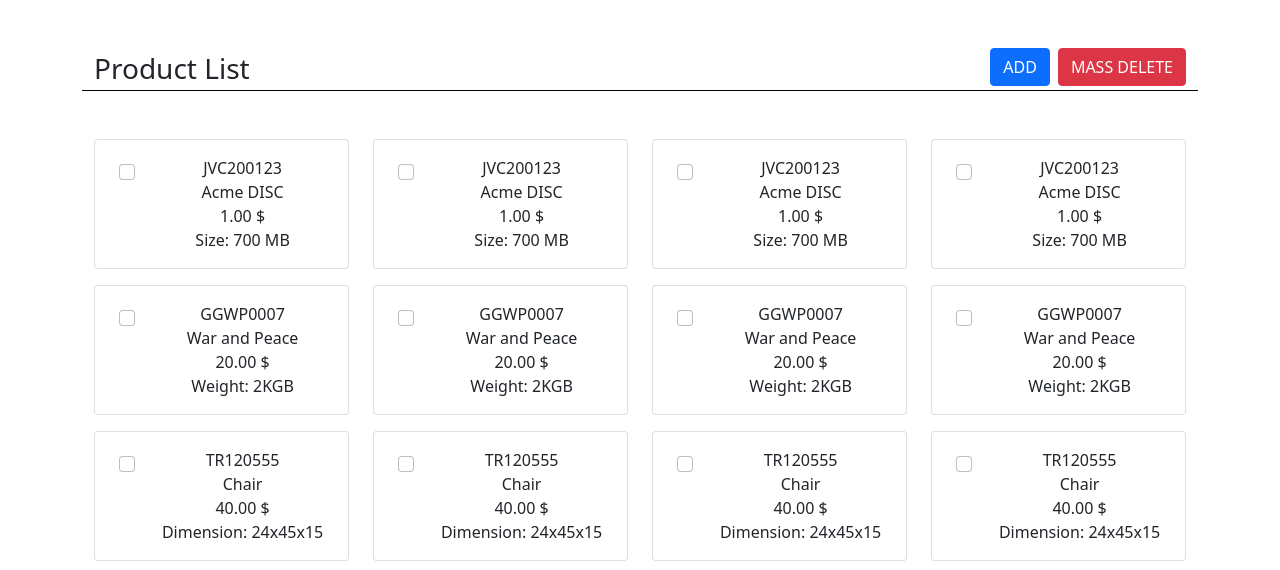
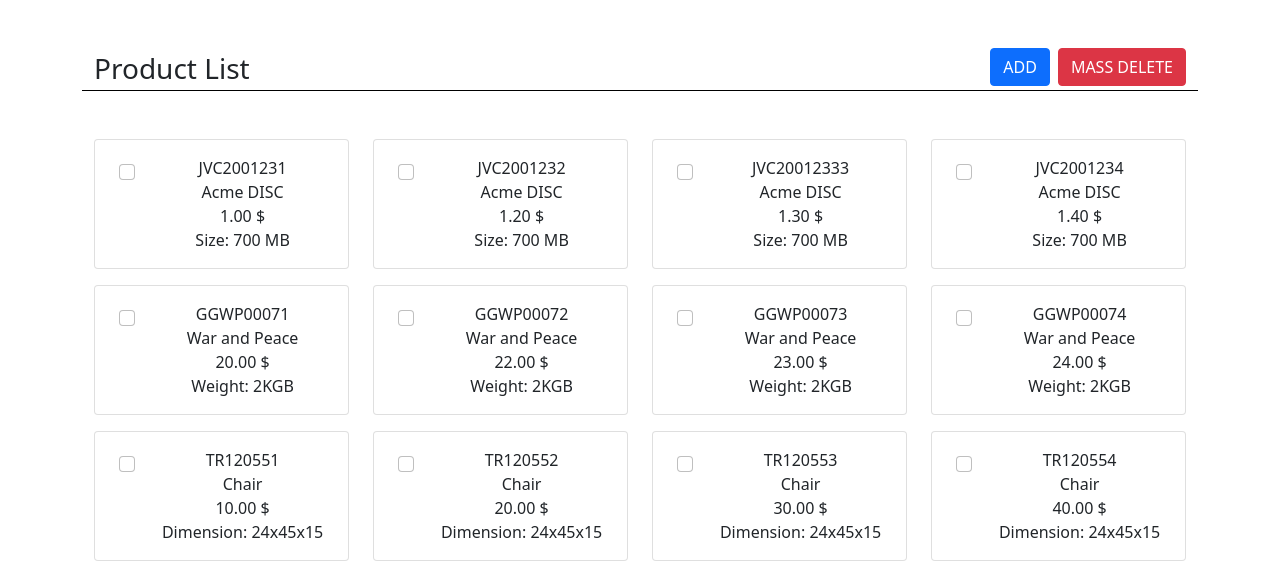
Before and after one commit to LionCreativeDev/junior-developer-test-task-frontend, a React (Create React App) app: page / in a window 1280 px wide. Shown: the top 570 px of the page. Built offline with nearby package versions, Linux system fonts and the light colour scheme.

Commit message:
changes after "Auto QA" test

```diff
--- a/package.json
+++ b/package.json
@@ -2,10 +2,12 @@
   "name": "junior-developer-test-task",
   "version": "0.1.0",
   "private": true,
+  "homepage": "https://scandiweb-web-test-project.000webhostapp.com/",
   "dependencies": {
     "@testing-library/jest-dom": "^5.16.4",
     "@testing-library/react": "^13.1.1",
     "@testing-library/user-event": "^13.5.0",
+    "firebase-tools": "^10.8.0",
     "react": "^18.1.0",
     "react-dom": "^18.1.0",
     "react-router-dom": "^6.3.0",
--- a/src/containers/ProductList/index.js
+++ b/src/containers/ProductList/index.js
@@ -33,11 +33,11 @@ function ProductList() {
             <div className="card mb-3">
               <div className="row g-0">
                 <div className="col-md-2">
-                  <input className="form-check-input m-4" type="checkbox" id="check1" name="option1" value="something" />
+                  <input className="form-check-input m-4 delete-checkbox" type="checkbox" value="JVC2001231" />
                 </div>
                 <div className="col-md-10">
                   <div className="card-body text-center">
-                    <p className="card-text mb-0">JVC200123</p>
+                    <p className="card-text mb-0">JVC2001231</p>
                     <p className="card-text mb-0">Acme DISC</p>
                     <p className="card-text mb-0">1.00 $</p>
                     <p className="card-text mb-0">Size: 700 MB</p>
@@ -51,13 +51,13 @@ function ProductList() {
             <div className="card mb-3">
               <div className="row g-0">
                 <div className="col-md-2">
-                  <input className="form-check-input m-4" type="checkbox" id="check1" name="option1" value="something" />
+                  <input className="form-check-input m-4 delete-checkbox" type="checkbox" value="JVC2001232" />
                 </div>
                 <div className="col-md-10">
                   <div className="card-body text-center">
-                    <p className="card-text mb-0">JVC200123</p>
+                    <p className="card-text mb-0">JVC2001232</p>
                     <p className="card-text mb-0">Acme DISC</p>
-                    <p className="card-text mb-0">1.00 $</p>
+                    <p className="card-text mb-0">1.20 $</p>
                     <p className="card-text mb-0">Size: 700 MB</p>
                   </div>
                 </div>
@@ -69,13 +69,13 @@ function ProductList() {
             <div className="card mb-3">
               <div className="row g-0">
                 <div className="col-md-2">
-                  <input className="form-check-input m-4" type="checkbox" id="check1" name="option1" value="something" />
+                  <input className="form-check-input m-4 delete-checkbox" type="checkbox" value="JVC20012333" />
                 </div>
                 <div className="col-md-10">
                   <div className="card-body text-center">
-                    <p className="card-text mb-0">JVC200123</p>
+                    <p className="card-text mb-0">JVC20012333</p>
                     <p className="card-text mb-0">Acme DISC</p>
-                    <p className="card-text mb-0">1.00 $</p>
+                    <p className="card-text mb-0">1.30 $</p>
                     <p className="card-text mb-0">Size: 700 MB</p>
                   </div>
                 </div>
@@ -87,13 +87,13 @@ function ProductList() {
             <div className="card mb-3">
               <div className="row g-0">
                 <div className="col-md-2">
-                  <input className="form-check-input m-4" type="checkbox" id="check1" name="option1" value="something" />
+                  <input className="form-check-input m-4 delete-checkbox" type="checkbox" value="JVC2001234" />
                 </div>
                 <div className="col-md-10">
                   <div className="card-body text-center">
-                    <p className="card-text mb-0">JVC200123</p>
+                    <p className="card-text mb-0">JVC2001234</p>
                     <p className="card-text mb-0">Acme DISC</p>
-                    <p className="card-text mb-0">1.00 $</p>
+                    <p className="card-text mb-0">1.40 $</p>
                     <p className="card-text mb-0">Size: 700 MB</p>
                   </div>
                 </div>
@@ -105,11 +105,11 @@ function ProductList() {
             <div className="card mb-3">
               <div className="row g-0">
                 <div className="col-md-2">
-                  <input className="form-check-input m-4" type="checkbox" id="check1" name="option1" value="something" />
+                  <input className="form-check-input m-4 delete-checkbox" type="checkbox" value="GGWP00071" />
                 </div>
                 <div className="col-md-10">
                   <div className="card-body text-center">
-                    <p className="card-text mb-0">GGWP0007</p>
+                    <p className="card-text mb-0">GGWP00071</p>
                     <p className="card-text mb-0">War and Peace</p>
                     <p className="card-text mb-0">20.00 $</p>
                     <p className="card-text mb-0">Weight: 2KGB</p>
@@ -123,13 +123,13 @@ function ProductList() {
             <div className="card mb-3">
               <div className="row g-0">
                 <div className="col-md-2">
-                  <input className="form-check-input m-4" type="checkbox" id="check1" name="option1" value="something" />
+                  <input className="form-check-input m-4 delete-checkbox" type="checkbox" value="GGWP00072" />
                 </div>
                 <div className="col-md-10">
                   <div className="card-body text-center">
-                    <p className="card-text mb-0">GGWP0007</p>
+                    <p className="card-text mb-0">GGWP00072</p>
                     <p className="card-text mb-0">War and Peace</p>
-                    <p className="card-text mb-0">20.00 $</p>
+                    <p className="card-text mb-0">22.00 $</p>
                     <p className="card-text mb-0">Weight: 2KGB</p>
                   </div>
                 </div>
@@ -141,13 +141,13 @@ function ProductList() {
             <div className="card mb-3">
               <div className="row g-0">
                 <div className="col-md-2">
-                  <input className="form-check-input m-4" type="checkbox" id="check1" name="option1" value="something" />
+                  <input className="form-check-input m-4 delete-checkbox" type="checkbox" value="GGWP00073" />
                 </div>
                 <div className="col-md-10">
                   <div className="card-body text-center">
-                    <p className="card-text mb-0">GGWP0007</p>
+                    <p className="card-text mb-0">GGWP00073</p>
                     <p className="card-text mb-0">War and Peace</p>
-                    <p className="card-text mb-0">20.00 $</p>
+                    <p className="card-text mb-0">23.00 $</p>
                     <p className="card-text mb-0">Weight: 2KGB</p>
                   </div>
                 </div>
@@ -159,13 +159,13 @@ function ProductList() {
             <div className="card mb-3">
               <div className="row g-0">
                 <div className="col-md-2">
-                  <input className="form-check-input m-4" type="checkbox" id="check1" name="option1" value="something" />
+                  <input className="form-check-input m-4 delete-checkbox" type="checkbox" value="GGWP00074" />
                 </div>
                 <div className="col-md-10">
                   <div className="card-body text-center">
-                    <p className="card-text mb-0">GGWP0007</p>
+                    <p className="card-text mb-0">GGWP00074</p>
                     <p className="card-text mb-0">War and Peace</p>
-                    <p className="card-text mb-0">20.00 $</p>
+                    <p className="card-text mb-0">24.00 $</p>
                     <p className="card-text mb-0">Weight: 2KGB</p>
                   </div>
                 </div>
@@ -177,13 +177,13 @@ function ProductList() {
             <div className="card mb-3">
               <div className="row g-0">
                 <div className="col-md-2">
-                  <input className="form-check-input m-4" type="checkbox" id="check1" name="option1" value="something" />
+                  <input className="form-check-input m-4 delete-checkbox" type="checkbox" value="TR120551" />
                 </div>
                 <div className="col-md-10">
                   <div className="card-body text-center">
-                    <p className="card-text mb-0">TR120555</p>
+                    <p className="card-text mb-0">TR120551</p>
                     <p className="card-text mb-0">Chair</p>
-                    <p className="card-text mb-0">40.00 $</p>
+                    <p className="card-text mb-0">10.00 $</p>
                     <p className="card-text mb-0">Dimension: 24x45x15</p>
                   </div>
                 </div>
@@ -195,13 +195,13 @@ function ProductList() {
             <div className="card mb-3">
               <div className="row g-0">
                 <div className="col-md-2">
-                  <input className="form-check-input m-4" type="checkbox" id="check1" name="option1" value="something" />
+                  <input className="form-check-input m-4 delete-checkbox" type="checkbox" value="TR120552" />
                 </div>
                 <div className="col-md-10">
                   <div className="card-body text-center">
-                    <p className="card-text mb-0">TR120555</p>
+                    <p className="card-text mb-0">TR120552</p>
                     <p className="card-text mb-0">Chair</p>
-                    <p className="card-text mb-0">40.00 $</p>
+                    <p className="card-text mb-0">20.00 $</p>
                     <p className="card-text mb-0">Dimension: 24x45x15</p>
                   </div>
                 </div>
@@ -213,13 +213,13 @@ function ProductList() {
             <div className="card mb-3">
               <div className="row g-0">
                 <div className="col-md-2">
-                  <input className="form-check-input m-4" type="checkbox" id="check1" name="option1" value="something" />
+                  <input className="form-check-input m-4 delete-checkbox" type="checkbox" value="TR120553" />
                 </div>
                 <div className="col-md-10">
                   <div className="card-body text-center">
-                    <p className="card-text mb-0">TR120555</p>
+                    <p className="card-text mb-0">TR120553</p>
                     <p className="card-text mb-0">Chair</p>
-                    <p className="card-text mb-0">40.00 $</p>
+                    <p className="card-text mb-0">30.00 $</p>
                     <p className="card-text mb-0">Dimension: 24x45x15</p>
                   </div>
                 </div>
@@ -231,11 +231,11 @@ function ProductList() {
             <div className="card mb-3">
               <div className="row g-0">
                 <div className="col-md-2">
-                  <input className="form-check-input m-4" type="checkbox" id="check1" name="option1" value="something" />
+                  <input className="form-check-input m-4 delete-checkbox" type="checkbox" value="TR120554" />
                 </div>
                 <div className="col-md-10">
                   <div className="card-body text-center">
-                    <p className="card-text mb-0">TR120555</p>
+                    <p className="card-text mb-0">TR120554</p>
                     <p className="card-text mb-0">Chair</p>
                     <p className="card-text mb-0">40.00 $</p>
                     <p className="card-text mb-0">Dimension: 24x45x15</p>
```
Also changed, not shown: 1 other file (tests, documents, lock files or other folders).
